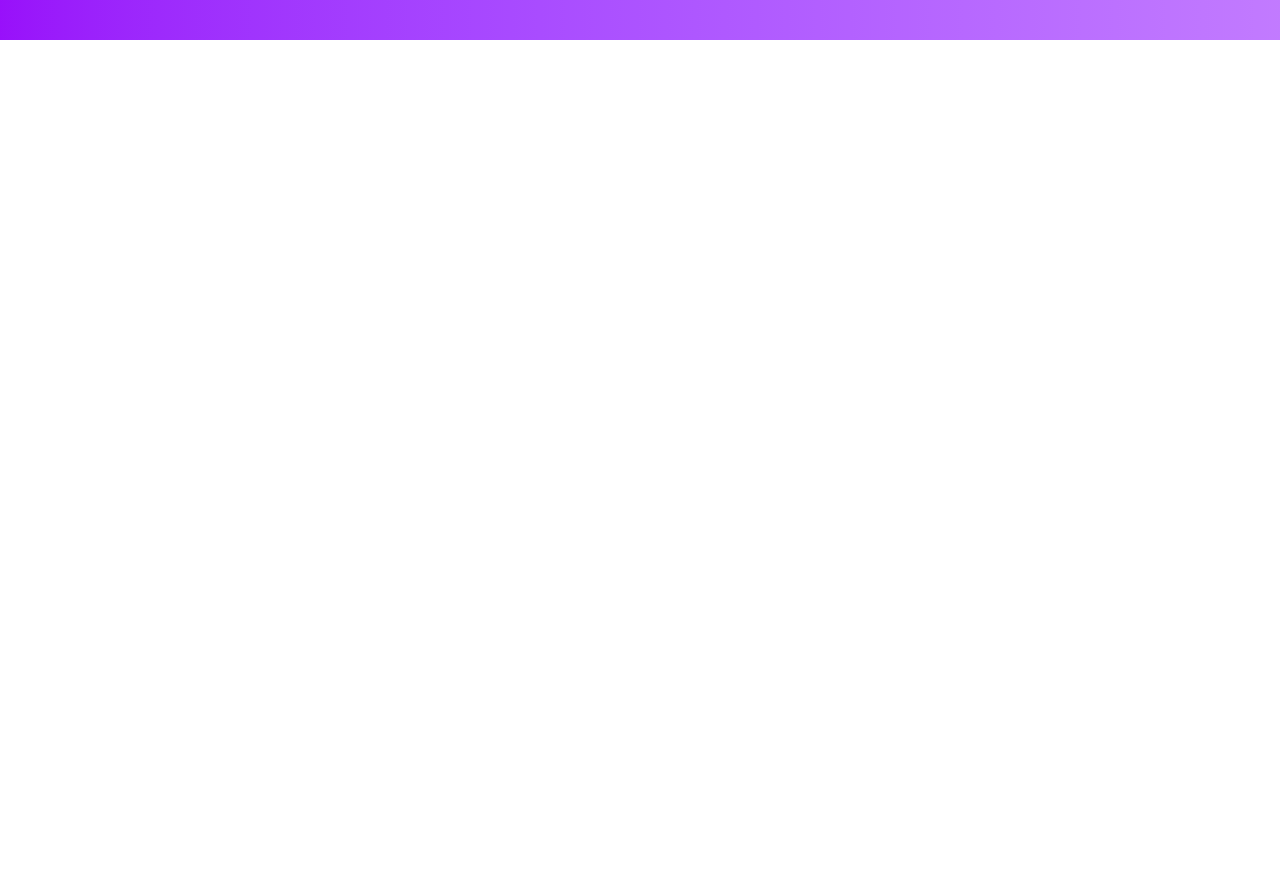
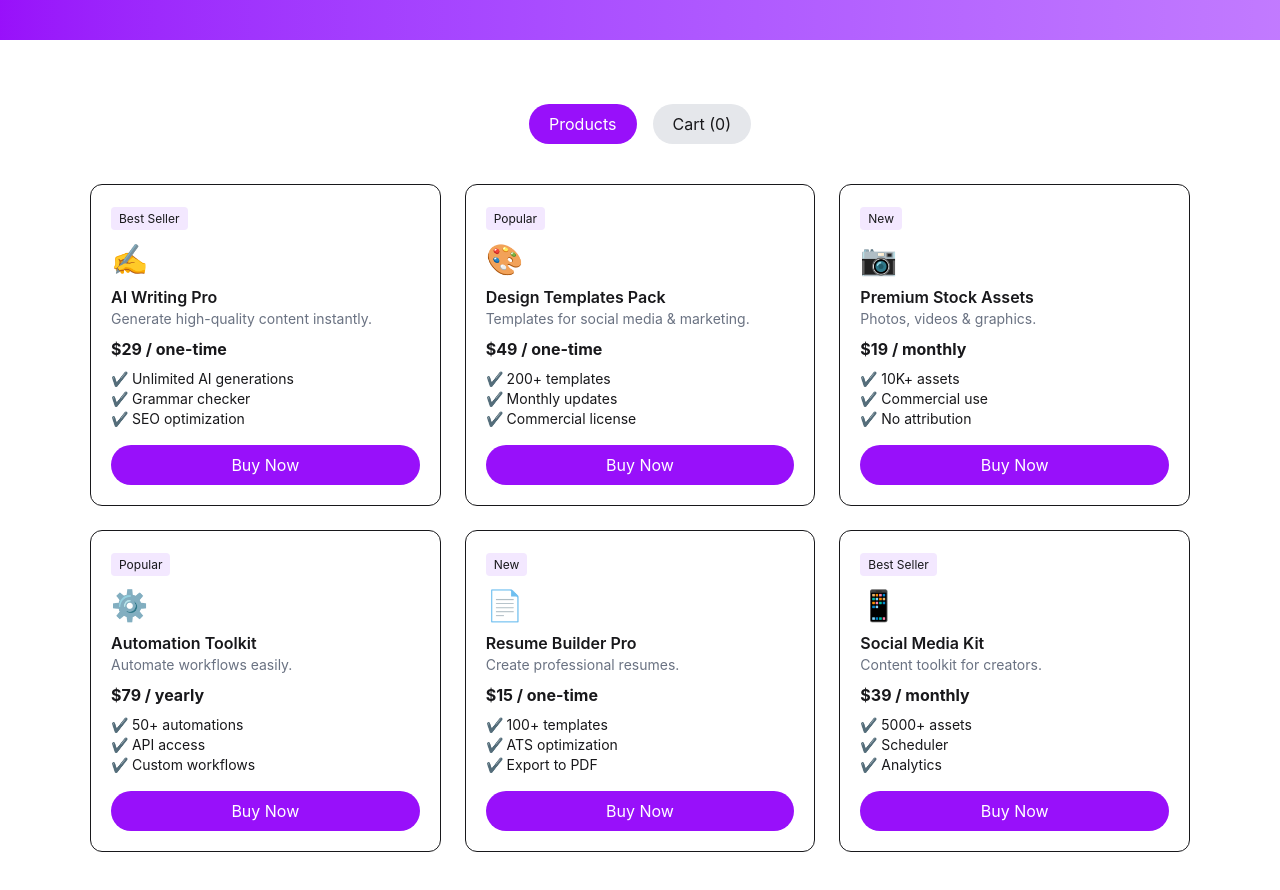
Before and after one commit to Monoaratasnim/B13-A06, a React (Vite) app: page / in a window 1280 px wide. Shown: the part 1018-1908 px from the top of the page. Before the commit the page ends 1058 px from the top, so only its background shows below. Built offline with nearby package versions, Linux system fonts and the light colour scheme.

Commit message:
MainSection added

```diff
--- a/src/App.jsx
+++ b/src/App.jsx
@@ -2,14 +2,21 @@ import { useState } from 'react'
 import './App.css'
 import Navbar from './components/navbar/Navbar.jsx';
 import HeroSection from './components/HeroSection.jsx';
+import MainSection from './components/MainSection.jsx';
+
+
 
 function App() {
 
-  return (<>
-    <Navbar/>
-    <HeroSection/>
+  const [cart, setCart] = useState([]);
+
+  return (
+    <>
+
+      <Navbar cartCount={cart.length} />
+      <HeroSection />
+      <MainSection cart={cart} setCart={setCart} />
     </>
   );
 }
-
 export default App
--- /dev/null
+++ b/src/components/MainSection.jsx
@@ -0,0 +1,131 @@
+import React, { useState } from "react";
+import { products } from "../data/products";
+
+const MainSection = ({ cart, setCart }) => {
+  const [activeTab, setActiveTab] = useState("products");
+
+  const addToCart = (product) => {
+    setCart([...cart, product]);
+  };
+
+  const removeFromCart = (id) => {
+    setCart(cart.filter((item) => item.id !== id));
+  };
+
+  const clearCart = () => {
+    setCart([]);
+  };
+
+  const total = cart.reduce((sum, item) => sum + item.price, 0);
+
+  return (
+    <section className="max-w-275 mx-auto py-16">
+
+      {/* 🔹 Toggle */}
+      <div className="flex justify-center gap-4">
+        <button
+          onClick={() => setActiveTab("products")}
+          className={`px-5 py-2 rounded-full ${
+            activeTab === "products"
+              ? "bg-purple-600 text-white"
+              : "bg-gray-200"
+          }`}
+        >
+          Products
+        </button>
+
+        <button
+          onClick={() => setActiveTab("cart")}
+          className={`px-5 py-2 rounded-full ${
+            activeTab === "cart"
+              ? "bg-purple-600 text-white"
+              : "bg-gray-200"
+          }`}
+        >
+          Cart ({cart.length})
+        </button>
+      </div>
+
+      {/* 🔹 PRODUCTS */}
+      {activeTab === "products" && (
+        <div className="grid md:grid-cols-2 lg:grid-cols-3 gap-6 mt-10">
+          {products.map((p) => (
+            <div key={p.id} className="border p-5 rounded-xl">
+
+              <span className="text-xs bg-purple-100 px-2 py-1 rounded">
+                {p.tag}
+              </span>
+
+              <div className="text-3xl mt-3">{p.icon}</div>
+
+              <h3 className="font-semibold mt-2">{p.name}</h3>
+              <p className="text-sm text-gray-500">{p.description}</p>
+
+              <p className="font-bold mt-2">
+                ${p.price} / {p.period}
+              </p>
+
+              <ul className="text-sm mt-2">
+                {p.features.map((f, i) => (
+                  <li key={i}>✔ {f}</li>
+                ))}
+              </ul>
+
+              <button
+                onClick={() => addToCart(p)}
+                className="mt-4 w-full py-2 bg-purple-600 text-white rounded-full"
+              >
+                Buy Now
+              </button>
+            </div>
+          ))}
+        </div>
+      )}
+
+      {/* 🔹 CART */}
+      {activeTab === "cart" && (
+        <div className="mt-10 border p-6 rounded-xl">
+
+          {cart.length === 0 ? (
+            <p className="text-center text-gray-500">Cart is empty</p>
+          ) : (
+            <>
+              {cart.map((item) => (
+                <div key={item.id} className="flex justify-between bg-gray-100 p-4 rounded mb-3">
+                  <div className="flex gap-3">
+                    <span>{item.icon}</span>
+                    <div>
+                      <p>{item.name}</p>
+                      <p className="text-sm">${item.price}</p>
+                    </div>
+                  </div>
+
+                  <button
+                    onClick={() => removeFromCart(item.id)}
+                    className="text-red-500"
+                  >
+                    Remove
+                  </button>
+                </div>
+              ))}
+
+              <div className="flex justify-between mt-4 font-semibold">
+                <span>Total:</span>
+                <span>${total}</span>
+              </div>
+
+              <button
+                onClick={clearCart}
+                className="mt-4 w-full py-3 bg-purple-600 text-white rounded-full"
+              >
+                Proceed to Checkout
+              </button>
+            </>
+          )}
+        </div>
+      )}
+    </section>
+  );
+};
+
+export default MainSection;
--- a/src/components/navbar/Navbar.jsx
+++ b/src/components/navbar/Navbar.jsx
@@ -1,6 +1,6 @@
 import React, { useState } from "react";
 
-const Navbar = () => {
+const Navbar = ({ cartCount }) => {
   const [isOpen, setIsOpen] = useState(false);
 
   return (
@@ -28,13 +28,15 @@ const Navbar = () => {
         {/* 🔹 RIGHT */}
         <div className="flex items-center gap-5">
 
-          {/* Cart (hidden on very small screens if needed) */}
-          <svg xmlns="http://www.w3.org/2000/svg"
-            className="h-5 w-5 text-gray-600 cursor-pointer"
-            fill="none" viewBox="0 0 24 24" stroke="currentColor">
-            <path strokeLinecap="round" strokeLinejoin="round" strokeWidth="2"
-              d="M3 3h2l.4 2M7 13h10l4-8H5.4M7 13L5.4 5" />
-          </svg>
+       <div className="flex items-center gap-1 cursor-pointer">
+  <svg xmlns="http://www.w3.org/2000/svg"
+       className="h-5 w-5 text-gray-600"
+       fill="none" viewBox="0 0 24 24" stroke="currentColor">
+    <path strokeLinecap="round" strokeLinejoin="round" strokeWidth="2"
+          d="M3 3h2l.4 2M7 13h10l4-8H5.4M7 13L5.4 5" />
+  </svg>
+  <span className="text-sm font-medium">{cartCount}</span>
+</div>
 
           {/* Login */}
           <a className="text-sm font-medium text-gray-600 hover:text-black cursor-pointer hidden sm:inline">
--- /dev/null
+++ b/src/data/products.js
@@ -0,0 +1,68 @@
+export const products = [
+  {
+    id: 1,
+    name: "AI Writing Pro",
+    description: "Generate high-quality content instantly.",
+    price: 29,
+    period: "one-time",
+    tag: "Best Seller",
+    tagType: "best",
+    features: ["Unlimited AI generations", "Grammar checker", "SEO optimization"],
+    icon: "✍️",
+  },
+  {
+    id: 2,
+    name: "Design Templates Pack",
+    description: "Templates for social media & marketing.",
+    price: 49,
+    period: "one-time",
+    tag: "Popular",
+    tagType: "popular",
+    features: ["200+ templates", "Monthly updates", "Commercial license"],
+    icon: "🎨",
+  },
+  {
+    id: 3,
+    name: "Premium Stock Assets",
+    description: "Photos, videos & graphics.",
+    price: 19,
+    period: "monthly",
+    tag: "New",
+    tagType: "new",
+    features: ["10K+ assets", "Commercial use", "No attribution"],
+    icon: "📷",
+  },
+  {
+    id: 4,
+    name: "Automation Toolkit",
+    description: "Automate workflows easily.",
+    price: 79,
+    period: "yearly",
+    tag: "Popular",
+    tagType: "popular",
+    features: ["50+ automations", "API access", "Custom workflows"],
+    icon: "⚙️",
+  },
+  {
+    id: 5,
+    name: "Resume Builder Pro",
+    description: "Create professional resumes.",
+    price: 15,
+    period: "one-time",
+    tag: "New",
+    tagType: "new",
+    features: ["100+ templates", "ATS optimization", "Export to PDF"],
+    icon: "📄",
+  },
+  {
+    id: 6,
+    name: "Social Media Kit",
+    description: "Content toolkit for creators.",
+    price: 39,
+    period: "monthly",
+    tag: "Best Seller",
+    tagType: "best",
+    features: ["5000+ assets", "Scheduler", "Analytics"],
+    icon: "📱",
+  },
+];
```
